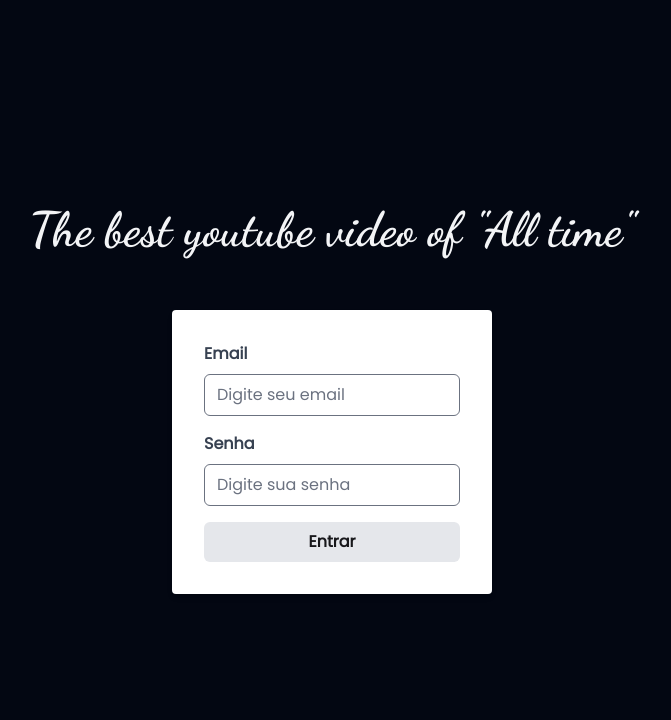
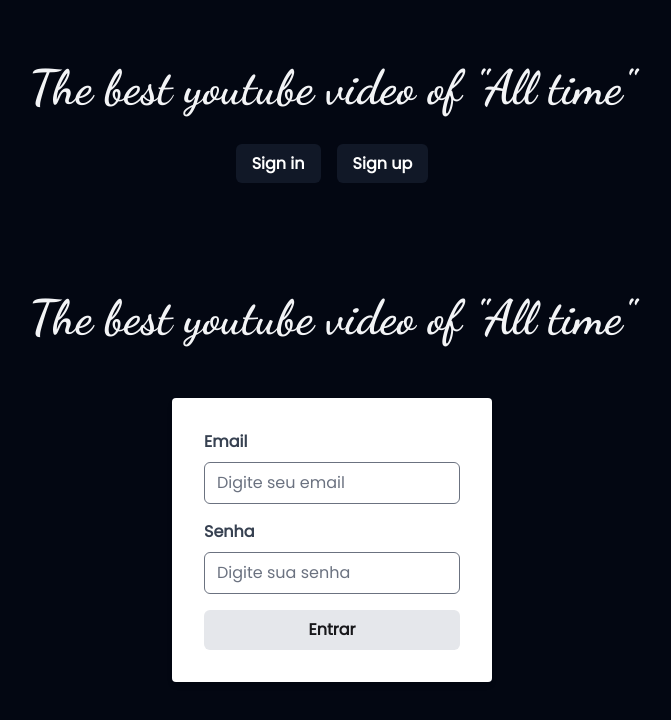
Before and after one commit to lubjr/ttoss-frontend, a Next.js app: page / in a window 1280 px wide. Shown: the top 720 px of the page, without its empty margins (308-979 px from the left). Built offline with nearby package versions, Linux system fonts and the light colour scheme.

Commit message:
#13_signoptions

```diff
--- a/src/app/layout.tsx
+++ b/src/app/layout.tsx
@@ -17,7 +17,16 @@
 }>) {
   return (
     <html lang="en">
-      <body className={`${poppins.variable} ${dancing.variable} font-sans bg-gray-950 text-gray-100`}>{children}</body>
+      <body className={`${poppins.variable} ${dancing.variable} font-sans bg-gray-950 text-gray-100`}>
+        <div className="flex flex-col items-center justify-center h-screen">
+          <a href="/" className="mt-16 text-5xl font-bold font-alt">The best youtube video of "All time"</a>
+          <div className="mt-10">
+            <a href="/user/login" className="bg-gray-900 text-white font-semibold py-2 px-4 rounded-md mr-4 mb-2 hover:bg-gray-800">Sign in</a>
+            <a href="/user/register" className="bg-gray-900 text-white font-semibold py-2 px-4 rounded-md mb-2 hover:bg-gray-800">Sign up</a>
+          </div>
+          {children}
+        </div>
+      </body>
     </html>
   )
 }
```
